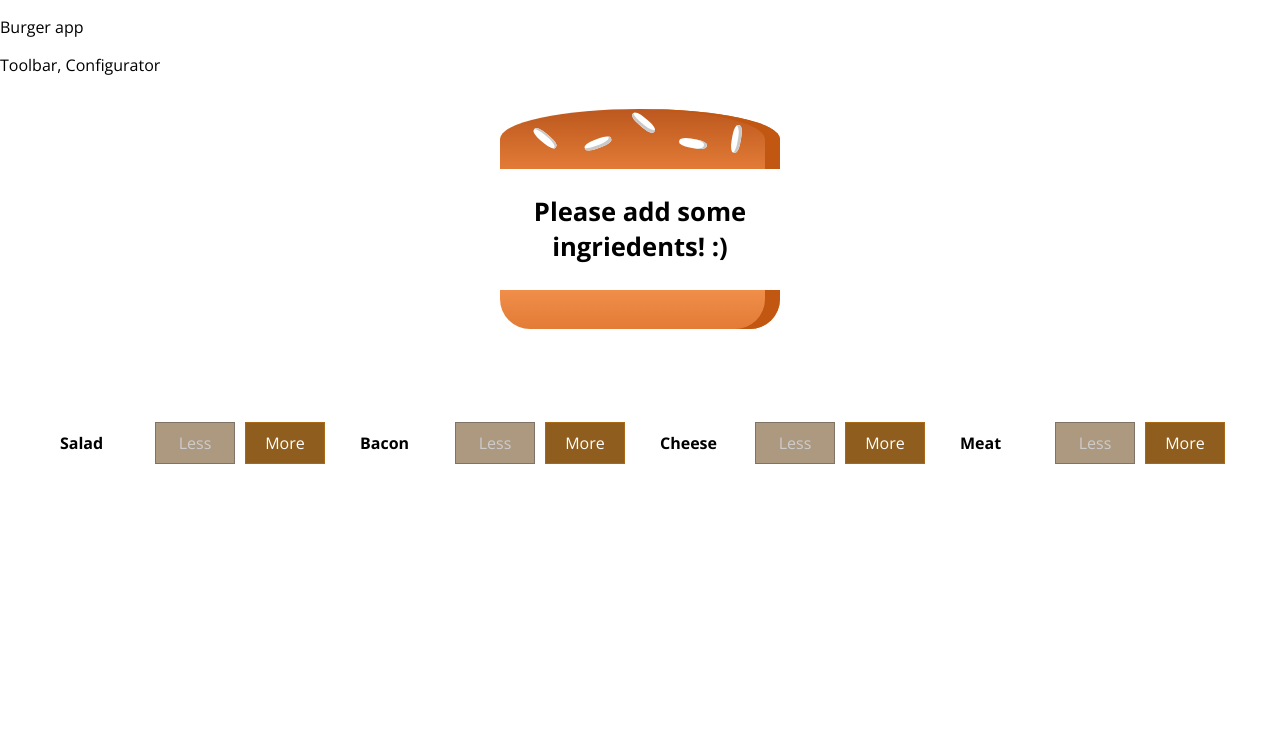
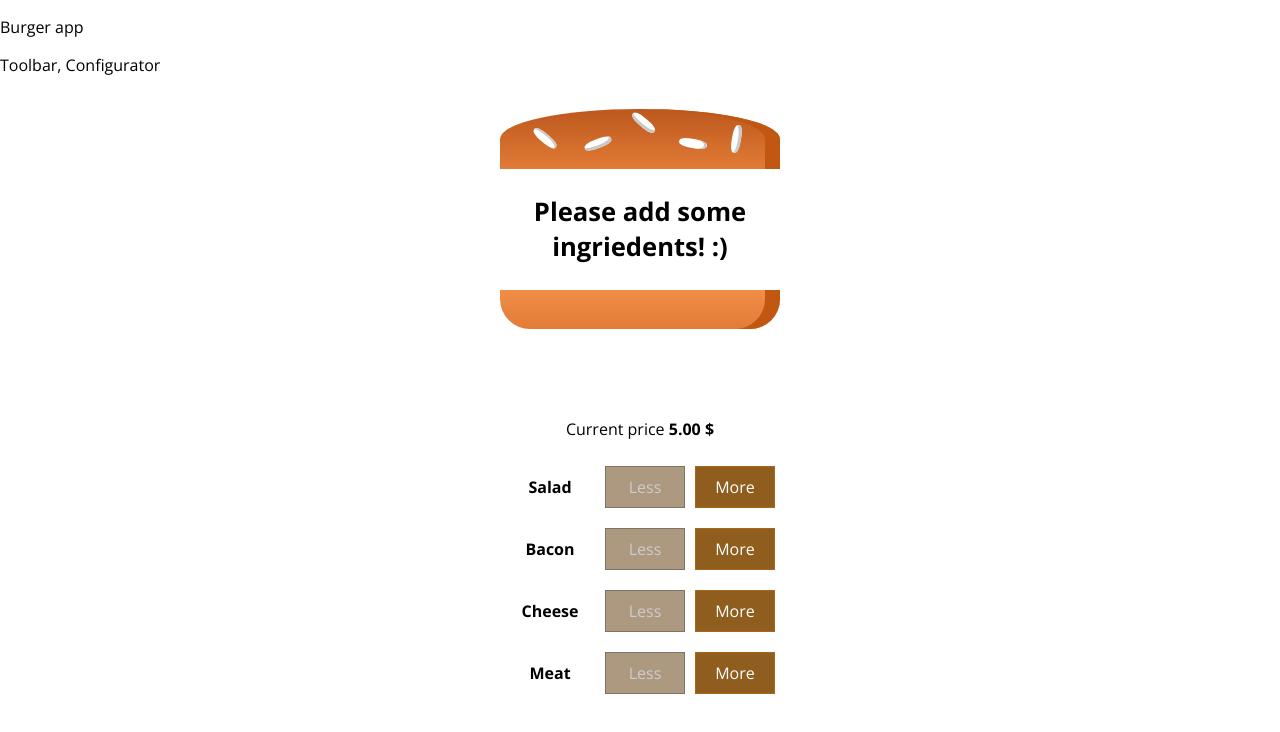
Before and after one commit to BartlomiejKar/burger-app-react, a React (Create React App) app: page / in a window 1280 px wide. Shown: the top 732 px of the page. Built offline with nearby package versions, Linux system fonts and the light colour scheme.

Commit message:
added total price

```diff
--- a/src/container/burgerBuilder/BurgerControls/BurgerControls.js
+++ b/src/container/burgerBuilder/BurgerControls/BurgerControls.js
@@ -11,7 +11,10 @@
 
 const BurgerControls = (props) => {
   return (
-    <div className="BuildControl">
+    <div className="BurgerControl">
+      <p>
+        Current price <strong>{props.price.toFixed(2)} $</strong>
+      </p>
       {controls.map((el) => {
         return (
           <BurgerButtons
--- a/src/container/burgerBuilder/burgerBuilder.js
+++ b/src/container/burgerBuilder/burgerBuilder.js
@@ -70,6 +70,7 @@
           addIngriedents={this.addIngriedents}
           removeIngriedents={this.removeIngriedents}
           disabledButton={disabledButton}
+          price={this.state.totalPrice}
         />
       </div>
     );
```
